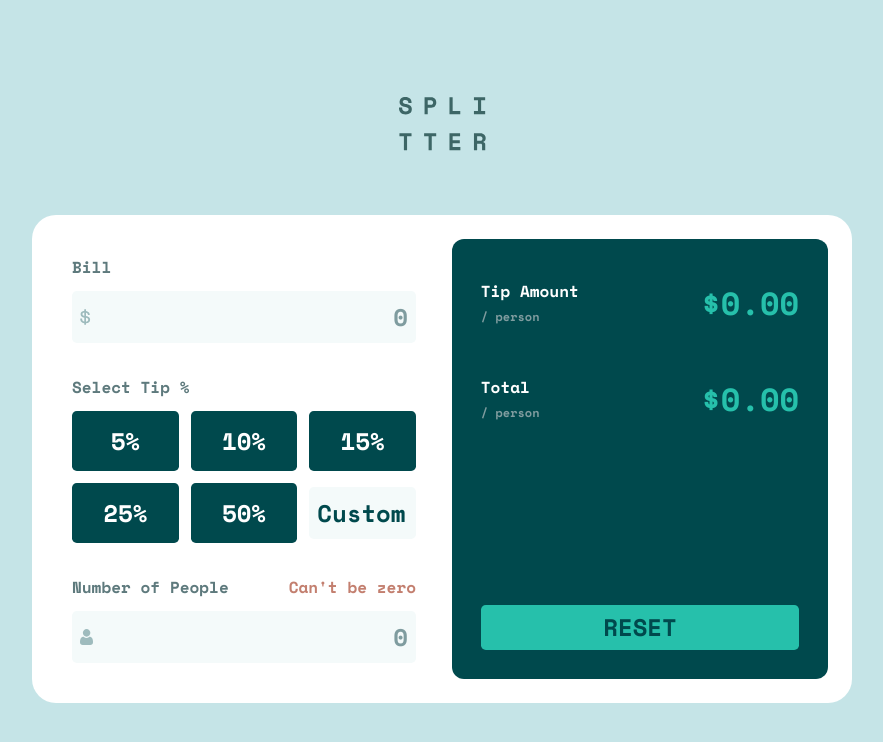
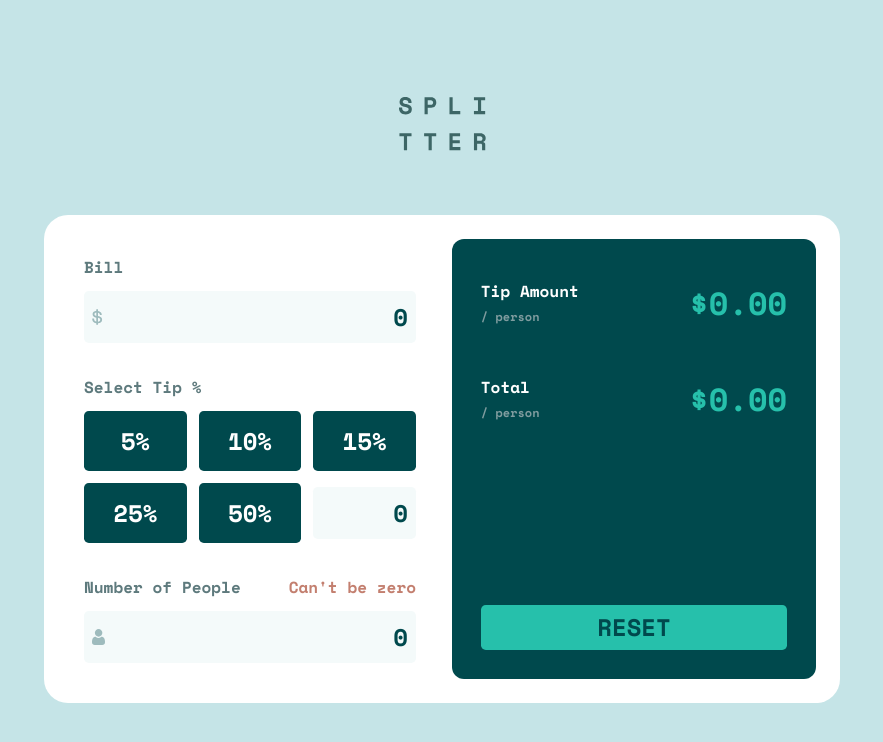
Before and after one commit to DmitryMuzalev/tip-calculator-app-ts, a React (Create React App) app: page / in a window 1280 px wide. Shown: the top 742 px of the page, without its empty margins (198-1081 px from the left). Built offline with nearby package versions, Linux system fonts and the light colour scheme.

Commit message:
feat: let's start working on field handlers

```diff
--- a/src/components/Calculator/Calculator.tsx
+++ b/src/components/Calculator/Calculator.tsx
@@ -1,22 +1,42 @@
 import { Form } from "components/Form";
 import styles from "./Calculator.module.scss";
 import { Result } from "components/Result";
+import { useState } from "react";
 
 interface CalculatorProps {}
 
+export type CbChanges = (value: number) => void;
+
 export const Calculator = ({}: CalculatorProps) => {
-  /*
-     const [bill, setBill] = useState(0);
-     const [selectTip, setSelectTip] = useState(0);
-     const [personsCount, setPersonsCount] = useState(0);
-     const [tipAmount, setTipAmount] = useState(0);
-     const [total, setTotal] = useState(0);
-  */
+  const [bill, setBill] = useState(0);
+  const [percentage, setPercentage] = useState(0);
+  const [amountPersons, setAmountPersons] = useState(0);
+  const [tipAmount, setTipAmount] = useState(0);
+  const [total, setTotal] = useState(0);
+
+  const changeBill: CbChanges = (value) => {
+    setBill(value);
+  };
+
+  const changeAmountPersons: CbChanges = (value) => {
+    setAmountPersons(value);
+  };
+
+  const changePercentage: CbChanges = (value) => {
+    setPercentage(value);
+  };
 
   return (
     <div className={styles.calculator}>
-      <Form />
-      <Result />
+      <Form
+        bill={bill}
+        percentage={percentage}
+        amountPersons={amountPersons}
+        changeBill={changeBill}
+        changeAmountPersons={changeAmountPersons}
+        changePercentage={changePercentage}
+      />
+      <Result tipAmount={tipAmount} total={total} />
     </div>
   );
 };
--- a/src/components/Form/Form.tsx
+++ b/src/components/Form/Form.tsx
@@ -1,18 +1,49 @@
 import styles from "./Form.module.scss";
 import { ReactComponent as DollarIcon } from "assets/icon-dollar.svg";
 import { ReactComponent as PersonIcon } from "assets/icon-person.svg";
+import { CbChanges } from "components/Calculator";
 
-interface FormProps {}
+interface FormProps {
+  bill: number;
+  percentage: number;
+  amountPersons: number;
+  changeBill: CbChanges;
+  changeAmountPersons: CbChanges;
+  changePercentage: CbChanges;
+}
 
-export const Form = ({}: FormProps) => {
+export const Form = ({
+  bill,
+  amountPersons,
+  percentage,
+  changeBill,
+  changeAmountPersons,
+  changePercentage,
+}: FormProps) => {
+  const handlerInput = (
+    e: React.ChangeEvent<HTMLInputElement>,
+    cb: CbChanges
+  ) => {
+    const value = +e.target.value;
+    cb(value);
+  };
+
   return (
-    <form className={styles.form}>
+    <div className={styles.form}>
       <div className={styles.formGroup}>
         <label htmlFor="bill" className={styles.formGroupTitle}>
           Bill
         </label>
         <div className={styles.formInputWrapper}>
-          <input type="number" min={0} name="bill" id="bill" placeholder="0" />
+          <input
+            type="number"
+            min={0}
+            name="bill"
+            id="bill"
+            placeholder="0"
+            onChange={(e) => handlerInput(e, changeBill)}
+            value={bill}
+          />
           <DollarIcon />
         </div>
       </div>
@@ -43,9 +74,12 @@ export const Form = ({}: FormProps) => {
             <input
               type="number"
               min={0}
+              max={100}
               name="tip"
               id="tipCustom"
               placeholder="Custom "
+              onChange={(e) => handlerInput(e, changePercentage)}
+              value={percentage}
             />
           </div>
         </div>
@@ -64,10 +98,12 @@ export const Form = ({}: FormProps) => {
             name="person"
             id="person"
             placeholder="0"
+            onChange={(e) => handlerInput(e, changeAmountPersons)}
+            value={amountPersons}
           />
           <PersonIcon />
         </div>
       </div>
-    </form>
+    </div>
   );
 };
```
Also changed, not shown: src/components/Result/Result.tsx (+5 -2 lines).
